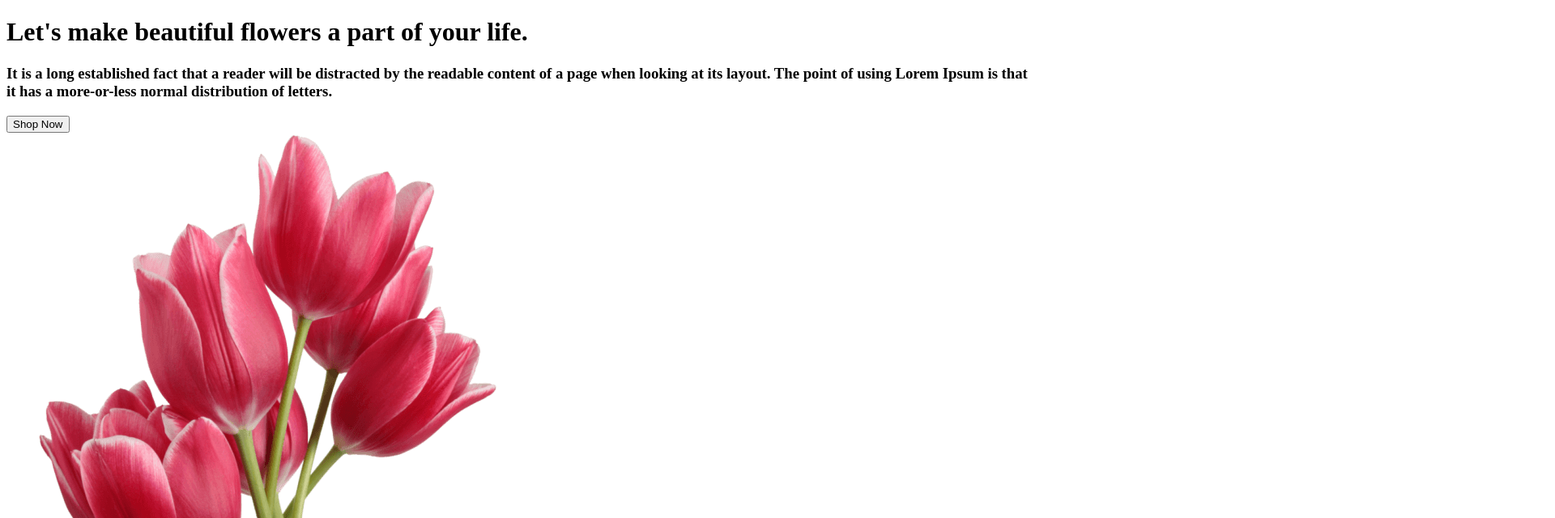
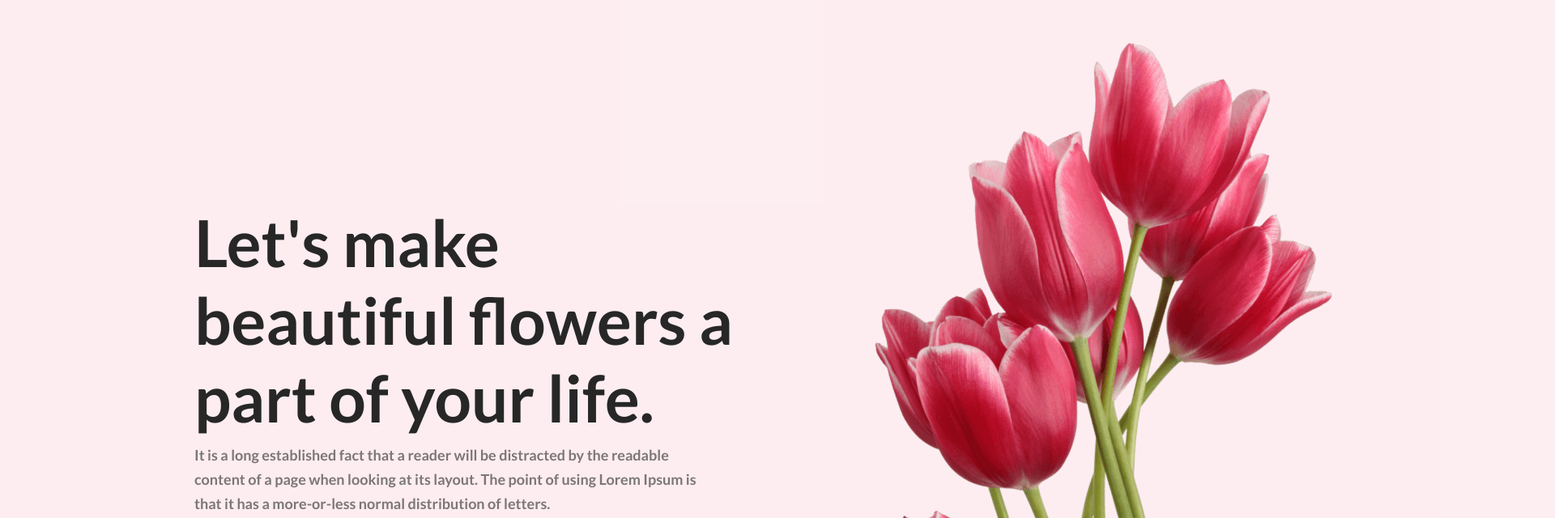
Before and after one commit to mdmonee/flower-shop-assignment, a plain HTML site: page index.html in a window 1280 px wide. Shown: the top 640 px of the page at 81% size, 1920 px wide, since content can reach past the window. Drawn offline with Linux system fonts and the light colour scheme.

Commit message:
Header Added

```diff
--- a/index.html
+++ b/index.html
@@ -1,23 +1,38 @@
 <!DOCTYPE html>
 <html lang="en">
+
 <head>
     <meta charset="UTF-8">
     <meta name="viewport" content="width=device-width, initial-scale=1.0">
     <link rel="stylesheet" href="styles/style.css">
+    <link rel="preconnect" href="https://fonts.googleapis.com">
+    <link rel="preconnect" href="https://fonts.gstatic.com" crossorigin>
+    <link href="https://fonts.googleapis.com/css2?family=Lato:wght@700&family=Open+Sans:wght@300&display=swap"
+        rel="stylesheet">
     <title>Flower Shop</title>
 </head>
+
 <body>
     <header class="header">
         <div class="banner">
             <div class="banner-content">
                 <h1 class="banner-title">Let's make beautiful flowers a part of your life.</h1>
-                <h3 class="banner-description">It is a long established fact that a reader will be distracted by the readable content of a page when looking at its layout. The point of using Lorem Ipsum is that it has a more-or-less normal distribution of letters.</h3>
+                <h5 class="banner-description">It is a long established fact that a reader will be distracted by the
+                    readable content of a page when looking at its layout. The point of using Lorem Ipsum is that it has
+                    a more-or-less normal distribution of letters.</h5>
                 <button class="btn-primary">Shop Now</button>
             </div>
-            <img src="images/pngwing 10.png" alt="" class="banner-image">
+            <img class="banner-pic" src="images/pngwing 10.png" alt="" class="banner-image">
         </div>
 
     </header>
+    <main>
+
+    </main>
+    <footer>
+
+    </footer>
 
 </body>
+
 </html>
--- a/styles/style.css
+++ b/styles/style.css
@@ -0,0 +1,72 @@
+/*common shared style*/
+body {
+    font-family: 'Lato', sans-serif;
+    font-family: 'Open Sans', sans-serif;
+}
+
+/* Header */
+.header {
+    position: absolute;
+    width: 1920px;
+    height: 850px;
+    left: 0px;
+    top: 0px;
+    background: rgba(229, 84, 115, 0.1);
+    display: flex;
+    background-position: bottom right;
+}
+
+.banner-pic {
+    position: absolute;
+    width: 635px;
+    height: 800px;
+    left: 1040px;
+    top: 50px;
+    display: flex;
+}
+
+.banner-title {
+    position: absolute;
+    width: 708px;
+    height: 288px;
+    left: 240px;
+    top: 197px;
+    font-family: 'Lato';
+    font-style: normal;
+    font-weight: 800;
+    font-size: 80px;
+    color: #272727;
+}
+
+.banner-description {
+    position: absolute;
+    width: 634px;
+    height: 90px;
+    left: 240px;
+    top: 517px;
+    font-family: 'Lato';
+    font-style: normal;
+    font-weight: 400;
+    font-size: 18px;
+    line-height: 30px;
+    color: rgba(39, 39, 39, 0.6);
+    margin-top: 30px;
+}
+
+.btn-primary {
+    position: absolute;
+    width: 579px;
+    height: 169px;
+    left: 240px;
+    top: 639px;
+    padding: 20px 43px;
+    background: #E55473;
+    border-radius: 8px;
+    width: 193px;
+    height: 78px;
+    font-family: lato;
+    font-weight: 700;
+    font-size: 20px;
+    color: #FFFFFF;
+    margin-top: 30px;
+}
```
